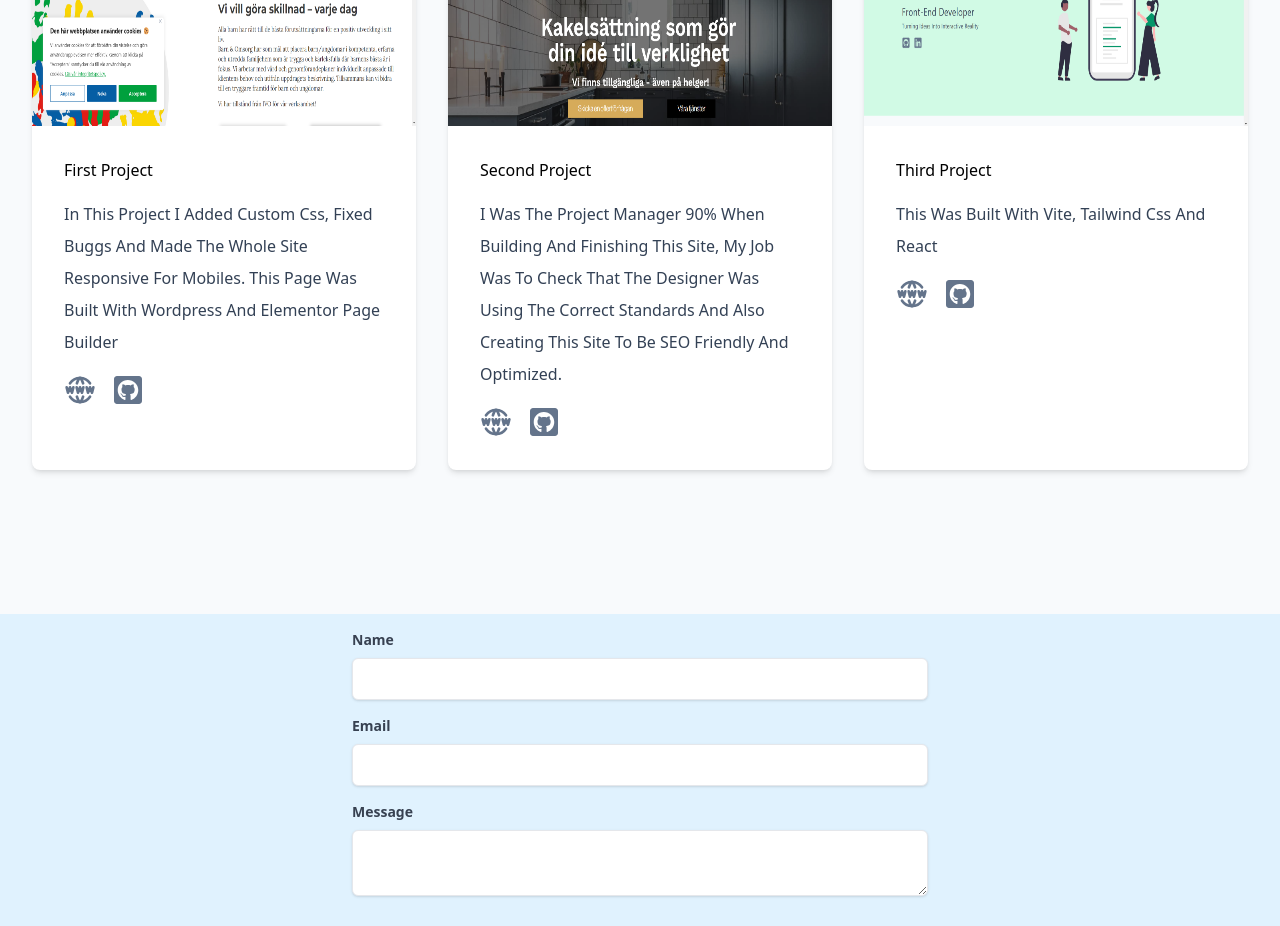
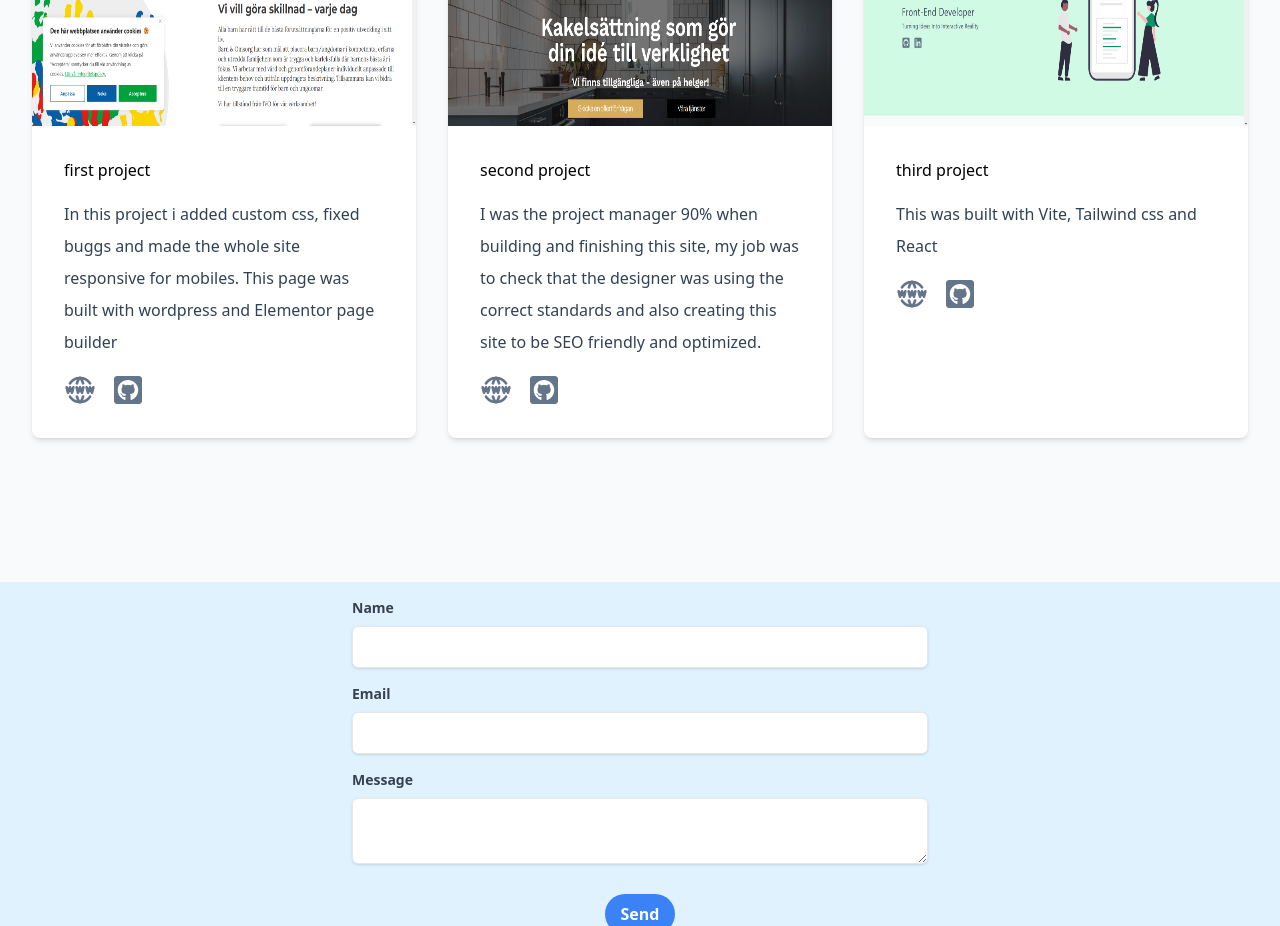
Before and after one commit to r8now/portfolio, a React (Vite) app: page / in a window 1280 px wide. Shown: the part 2020-2946 px from the top of the page. Built offline with nearby package versions, Linux system fonts and the light colour scheme.

Commit message:
Remove unnecessary CSS class in ProjectsCard component

```diff
--- a/src/components/ProjectsCard.jsx
+++ b/src/components/ProjectsCard.jsx
@@ -10,7 +10,7 @@ const ProjectsCard = ({url,img,github,title,text}) => {
 
         className="w-full object-fit   rounded-t-lg h-64"
       />
-      <div className="capitalize p-8">
+      <div className="p-8">
         <h2>{title}</h2>
         <p className="mt-4 text-slate-700 leading-loose">{text}</p>
         <div className="mt-4 flex gap-x-4">
```
